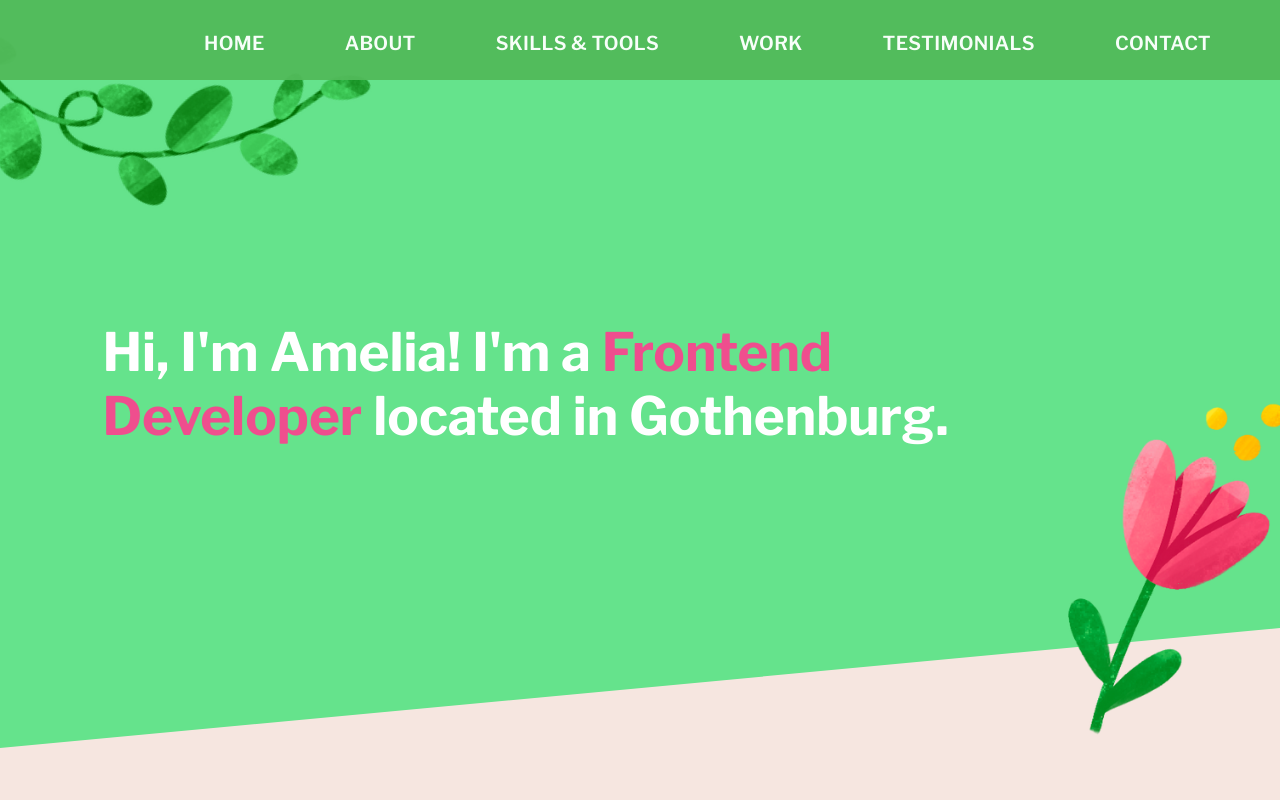
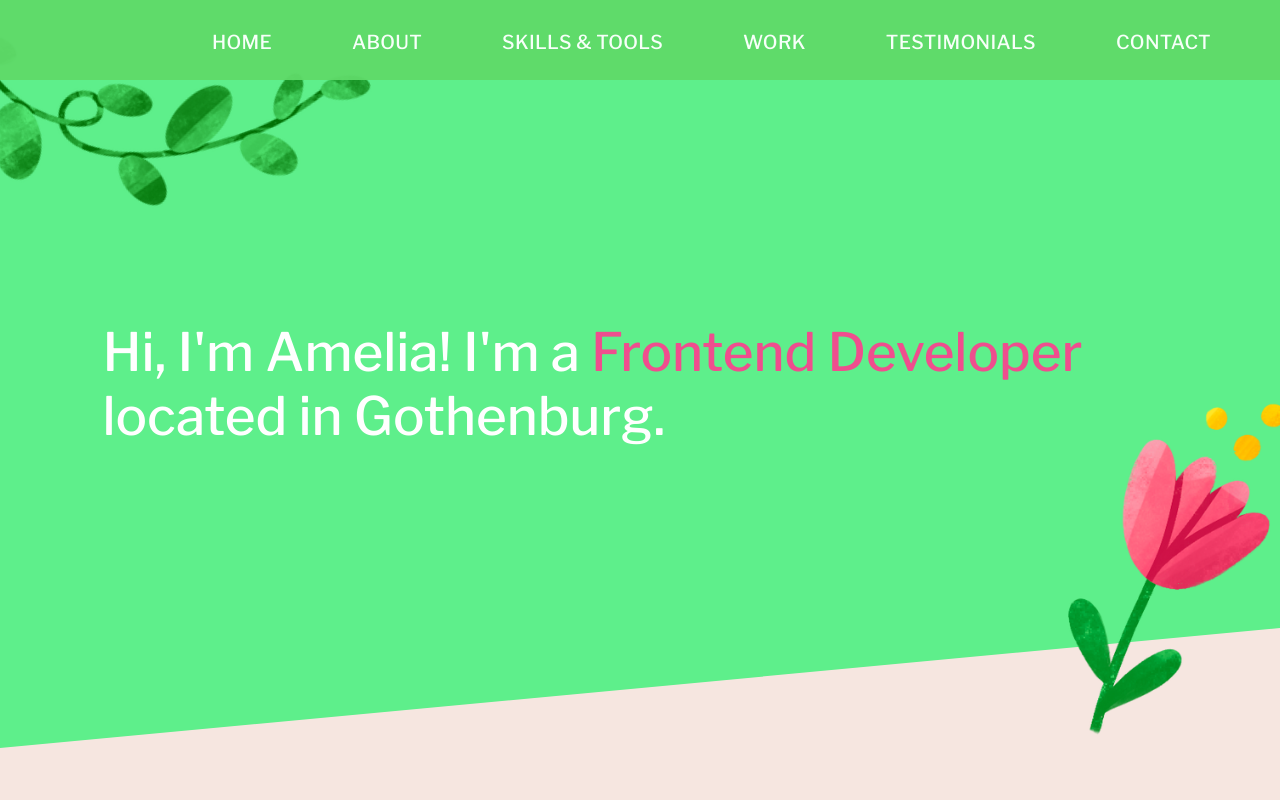
Before and after one commit to amelialynnn/portfolio-page, a React (Create React App) app: page / in a window 1280 px wide. Shown: the top 800 px of the page. Built offline with nearby package versions, Linux system fonts and the light colour scheme.

Commit message:
Add colour changes

```diff
--- a/src/App.css
+++ b/src/App.css
@@ -23,5 +23,6 @@ h2 {
     text-transform: uppercase;
     margin: 0 0 10px;
     font-size: 1.2rem;
-    letter-spacing: 0.06rem;
+    font-weight: 400;
+    letter-spacing: 0.02rem;
 }
--- a/src/components/about/About.css
+++ b/src/components/about/About.css
@@ -6,7 +6,7 @@
 }
 
 .about-container h2 {
-    color: #9957e7;
+    color: #607bfa;
 }
 
 section.about-container .content-container {
--- a/src/components/navbar/Navbar.css
+++ b/src/components/navbar/Navbar.css
@@ -35,8 +35,8 @@ nav {
     right: 0;
     bottom: 0;
     left: 0;
-  padding: 1em 0;
-  background-color: #52ba5a;
+    padding: 15px 0;
+    background-color: #5fda69;
     opacity: 0.95;
     z-index: -1;
 }
@@ -59,7 +59,7 @@ nav {
 .menu a {
     color: white;
     font-size: 1.2rem;
-  font-weight: 600;
+    font-weight: 500;
     text-transform: uppercase;
     letter-spacing: 0.02rem;
     display: inline-block;
@@ -109,7 +109,7 @@ nav {
     position: fixed;
     top: 0;
     left: 0;
-  background-color: #52ba5a;
+    background-color: #5fda69 /* 52ba5a */;
     width: 100%;
     height: 100%;
     overflow: auto;
@@ -153,7 +153,6 @@ nav {
     transition: all 1s ease-in-out;
 }
 
-
 @media screen and (min-width: 1100px) {
     .burger-menu {
         display: none;
@@ -184,10 +183,10 @@ nav {
     }
 
     .menu ul {
-    padding-top: 8px;
+        padding-top: 15px;
     }
 
     .menu a {
-    font-size: 2.5rem;
+        font-size: 2rem;
     }
 }
--- a/src/components/skillsandtools/skills-and-tools.css
+++ b/src/components/skillsandtools/skills-and-tools.css
@@ -1,4 +1,4 @@
 .skills-tools-container {
     padding: 100px 0 500px;
-    background-color: #c58bf8;
+    background-color: #8b9ef8;
 }
--- a/src/components/subheader/sub-header.css
+++ b/src/components/subheader/sub-header.css
@@ -1,6 +1,7 @@
 .sub-header {
     color: white;
     font-size: 2.3rem;
+    font-weight: 500;
     max-width: 1000px;
     min-width: 300px;
     text-align: left;
--- a/src/main-style.css
+++ b/src/main-style.css
@@ -13,7 +13,7 @@
 .header-container-outer {
     width: 100%;
     padding: 240px 0 200px 0;
-    background-color: #65e38c;
+    background-color: #5eef8b;
     position: relative;
     overflow-x: hidden;
 }
@@ -60,13 +60,13 @@
 }
 
 .angle-1::after {
-    background-color: #65e38c;
+    background-color: #5eef8b;
     clip-path: polygon(100% 0, 0% 100%, 0 0);
 }
 
 /* Angle 2 */
 .angle-2 {
-    background-color: #c58bf8;
+    background-color: #8b9ef8;
 }
 
 .angle-2,
@@ -83,19 +83,19 @@
 
 /* Angle 3 */
 .angle-3 {
-    background-color: #8b9ef8;
+    background-color: #f8ae8b;
 }
 
 .angle-3,
 .angle-3::after {
     content: '';
     position: absolute;
-    height: 60px;
+    height: 90px;
     width: 100%;
     /* bottom: 0px; */
 }
 .angle-3::after {
-    background-color: #c58bf8;
+    background-color: #8b9ef8;
     clip-path: polygon(
         100% 0,
         100% 100%,
```
Also changed, not shown: src/assets/bonbon-flower-2.png (added), src/assets/bonbon-leaves.png (deleted). Lines whose indentation alone changed are shown as unchanged.
